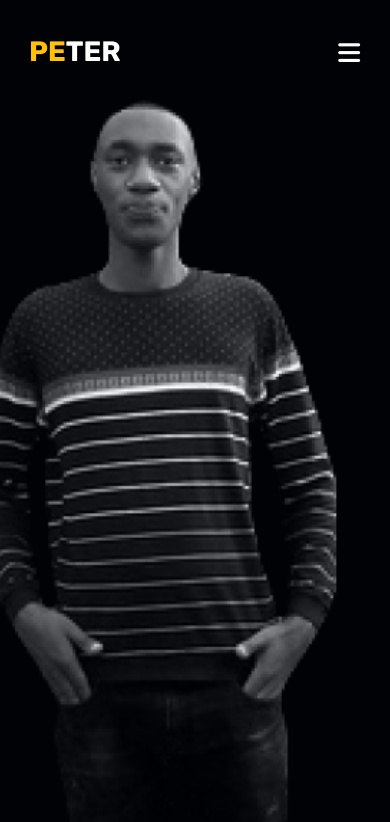
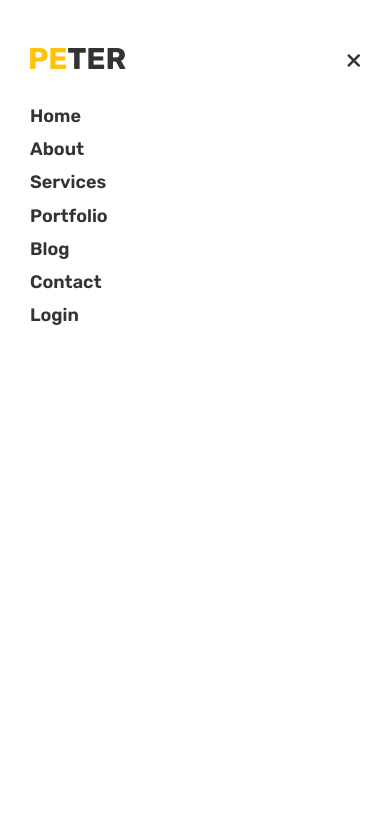
Before and after one commit to Peter-Mfitumukiza/my-brand, a plain HTML site: page index.html in a window 390 px wide. Both pictures are taken after a click on the icon 349 px from the left and 52 px from the top of the page. Shown: the top 822 px of the page. Drawn offline with Linux system fonts and the light colour scheme.

Commit message:
responsive navbar

```diff
--- a/css/dashboard.css
+++ b/css/dashboard.css
@@ -14,6 +14,10 @@ div.sidebar{
     padding: 40px 1.5rem;
     position: fixed;
 }
+.fa-xmark{
+    font-size: 20px;
+    display: none;
+}
 div.current__user{
     display: flex;
     margin: 1.5rem 0;
@@ -25,7 +29,6 @@ div.current__user{
     height: 31px;
     width: 30.8px;
     border-radius: 50%;
-    /* margin-right: .8rem; */
 }
 div.name__and__role{
     display: flex;
@@ -149,7 +152,21 @@ div.buttons{
 
 @media only screen and (max-width: 430px) {
     div.sidebar{
-        display: none;
+        width: 50%;
+        transform: translateX(-100%);
+        transition: all .5s ease;
+    }
+    div.sidebar.show{
+        transform: translateX(0);
+    }
+    div.img__and__close{
+        display: flex;
+        justify-content: space-between;
+        align-items: center;
+    }
+    .fa-xmark{
+        display: block;
+        cursor: pointer;
     }
     div.left__one{
         display: flex;
--- a/css/global.css
+++ b/css/global.css
@@ -33,6 +33,9 @@ a:hover{
 }
 .fa-bars{
     font-size: 25px;
+    display: none;
+}
+.fa-xmark{
     display: none;
 }
 .fa-brands:hover{
@@ -86,6 +89,7 @@ nav{
     justify-content: space-between;
     align-items: center;
     margin-top: 40px;
+    transition: all .5s ease;
 }
 div.links{
     width: 50%;
@@ -166,6 +170,46 @@ footer span{
         display: block;
         cursor: pointer;
     }
+    nav.show{
+        height: 100vh;
+        background-color: white;
+        margin-top: 0;
+        flex-direction: column;
+        align-items: flex-start;
+        justify-content: unset;
+        padding-top: 3rem;
+    }
+    .show div.links{
+        display: flex;
+        flex-direction: column;
+        align-items: flex-start;
+    }
+    .show div.links a{
+        color: #333;
+        font-size: 18px;
+        font-weight: var(--semi-bold);
+        margin-bottom: .7rem;
+    }
+    .show .fa-bars{
+        display: none;
+    }
+    .show a.login{
+        border: 0;
+        padding: 0;
+    }
+    .show div.img__and__close{
+        display: flex;
+        justify-content: space-between;
+        align-items: center;
+        width: 100%;
+        margin-bottom: 2rem;
+    }
+    .show .fa-xmark{
+        font-size: 20px;
+        display: block;
+        cursor: pointer;
+        color: #333;
+    }
     footer span{
         width: 100vw;
         text-align: center;
--- a/dashboard.html
+++ b/dashboard.html
@@ -11,9 +11,12 @@
 </head>
 <body>
     <div class="sidebar">
-        <img src="images/logo.png" alt="logo">
+        <div class="img__and__close">
+            <img src="images/logo.png" alt="logo">
+            <i class="fa-solid fa-xmark"></i>
+        </div>
         <div class="current__user">
-            <img src="images/blog-2 1.png" class="profile__img" alt="profile image">
+            <img src="images/blog-2 1.png" style="margin-right: .8rem;" class="profile__img" alt="profile image">
             <div class="name__and__role">
                 <span class="name">Mfitumukiza Peter</span>
                 <span class="role">Admin</span>
@@ -40,7 +43,7 @@
     <div class="main__ground">
         <header>
             <div class="left__one">
-                <i class="fa-solid fa-bars"></i>
+                <i class="fa-solid fa-bars" id="bars"></i>
                 <i class="fa-solid fa-magnifying-glass"></i>
             </div>
             <div class="header__icons">
@@ -118,5 +121,8 @@
             </div>
         </div>
     </div>
+
+    <script src="js/dashboard.js"></script>
+
 </body>
 </html>
--- a/index.html
+++ b/index.html
@@ -11,9 +11,12 @@
 </head>
 <body>
     <nav>
-        <a href="">
-            <img src="./images/logo.png" alt="main logo">
-        </a>
+        <div class="img__and__close">
+            <a href="">
+                <img src="./images/logo.png" class="logo" alt="main logo">
+            </a>
+            <i class="fa-solid fa-xmark"></i>
+        </div>
         <div class="links">
             <a href="">Home</a>
             <a href="#about">About</a>
@@ -318,5 +321,6 @@
         <span>Copyright 2020 - All Right Reserved.</span>
         <span>Designed by Peter.</span>
     </footer>
+    <script src="js/home.js"></script>
 </body>
 </html>
--- /dev/null
+++ b/js/home.js
@@ -0,0 +1,16 @@
+const dashboardBars = document.querySelector('.fa-bars');
+const closeBtn = document.querySelector('.fa-xmark');
+const nav = document.querySelector('nav');
+const logoImg = document.querySelector('.logo');
+
+
+
+dashboardBars.addEventListener("click", ()=>{
+    nav.classList.add('show');
+    logoImg.src = "../images/black-logo.png";
+});
+
+closeBtn.addEventListener("click", ()=>{
+    nav.classList.remove("show");
+    logoImg.src = "../images/logo.png";
+})
```
Also changed, not shown: js/dashboard.js (added, +11 -0 lines), login.html (+8 -6 lines), images/black-logo.png (added), 1 other file.
